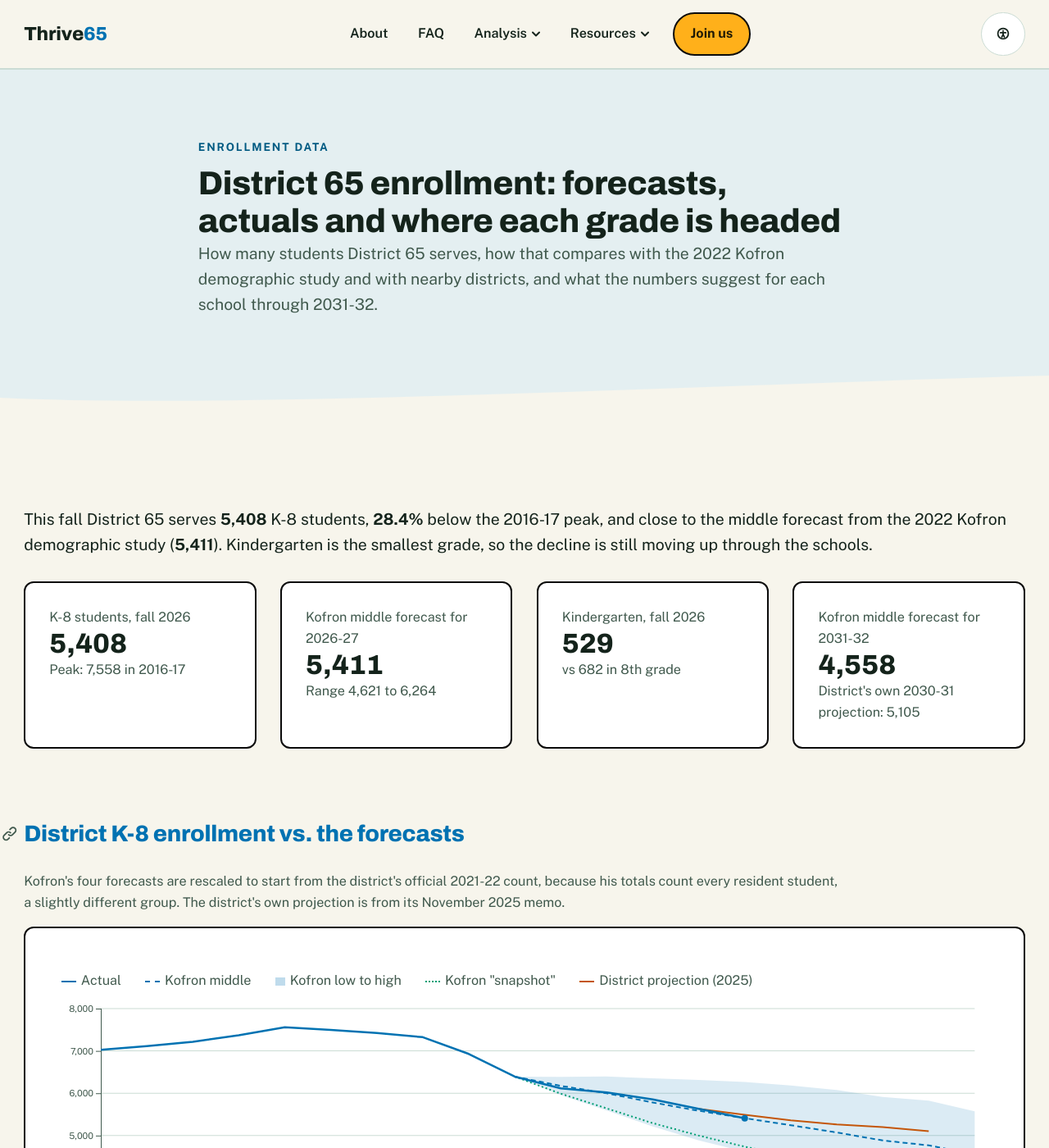
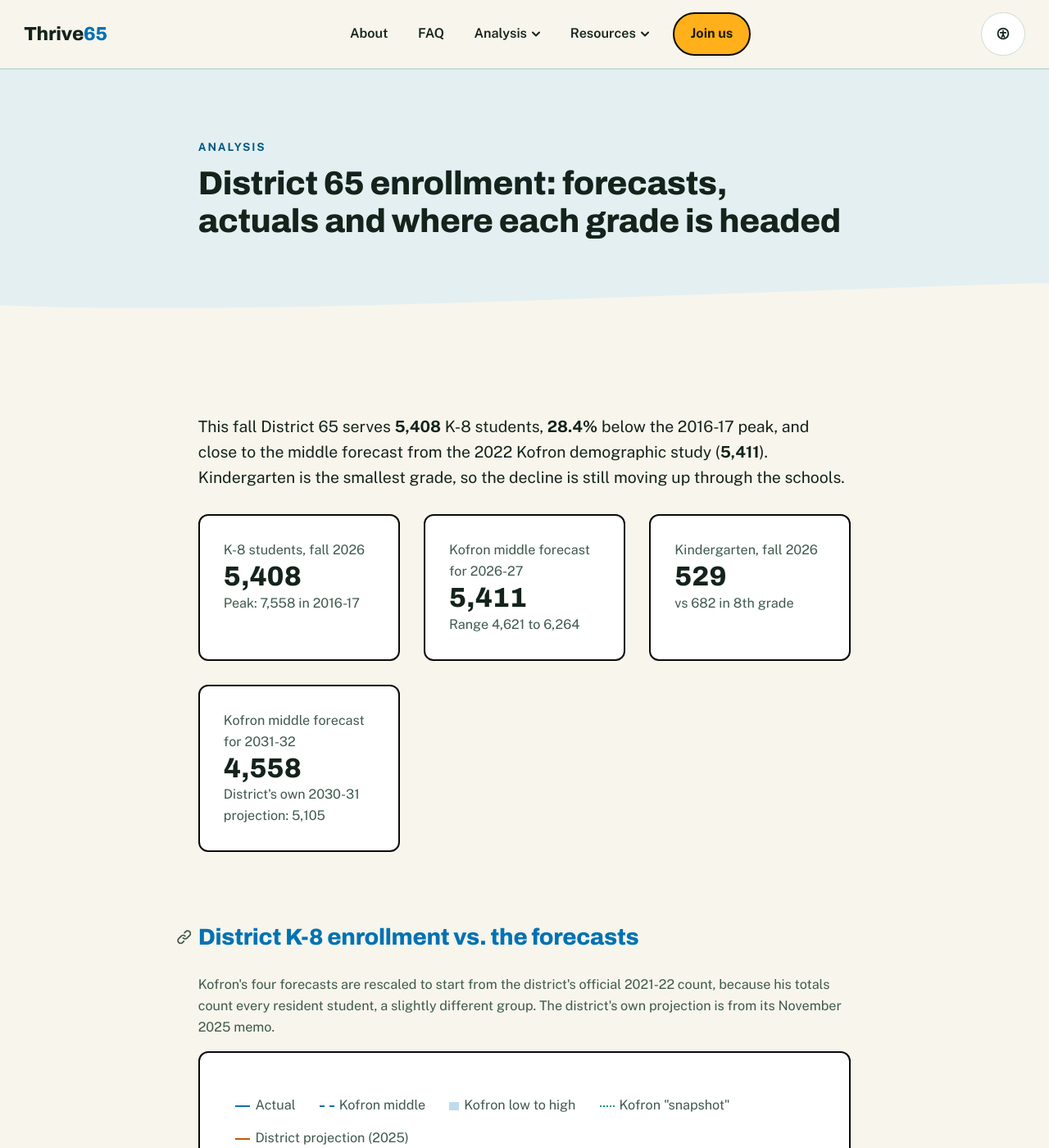
Before and after one commit to Thrive65/thrive65-site, a Jekyll site: the page built from _posts/2026-11-23-district-65-enrollment-forecasts.md, in a window 1280 px wide and 1400 px high. Shown: the whole window at 82% size. Built offline with Jekyll 4.4.1, drawn with Linux system fonts in a browser that asks for light colours; some of the changed text lies outside the part shown.

Commit message:
Make the enrollment page an Analysis post
Moves analysis/enrollment.md to _posts/ with category Analysis so the
/analysis/ list picks it up automatically, and removes the one-off link.
Drops eyebrow and wide (the post layout supplies the category eyebrow).
Records the maintainer's decisions in the v2 plan.

Co-Authored-By: Claude Opus 5.5 <noreply@anthropic.com>
Claude-Session: https://claude.ai/code/session_01SmpF7eDoXutws3WsfMqtQc

```diff
--- a/analysis/enrollment.md
+++ b/_posts/2026-11-23-district-65-enrollment-forecasts.md
@@ -1,10 +1,10 @@
 ---
-layout: page
 title: "District 65 enrollment: forecasts, actuals and where each grade is headed"
-eyebrow: "Enrollment data"
+date: "2026-11-23"
+category: "Analysis"
+permalink: "/analysis/enrollment/"
 description: "How many students District 65 serves, how that compares with the 2022 Kofron demographic study and with nearby districts, and what the numbers suggest for each school through 2031-32."
-permalink: /analysis/enrollment/
-wide: true
+charts: true
 ---
 
 <link rel="stylesheet" href="{{ '/assets/css/enrollment-dashboard.css' | relative_url }}">
```
Also changed, not shown: analysis.md (+0 -2 lines), .claude/design-artifacts/2026-11-23_enrollment-page-v2/README.md.
